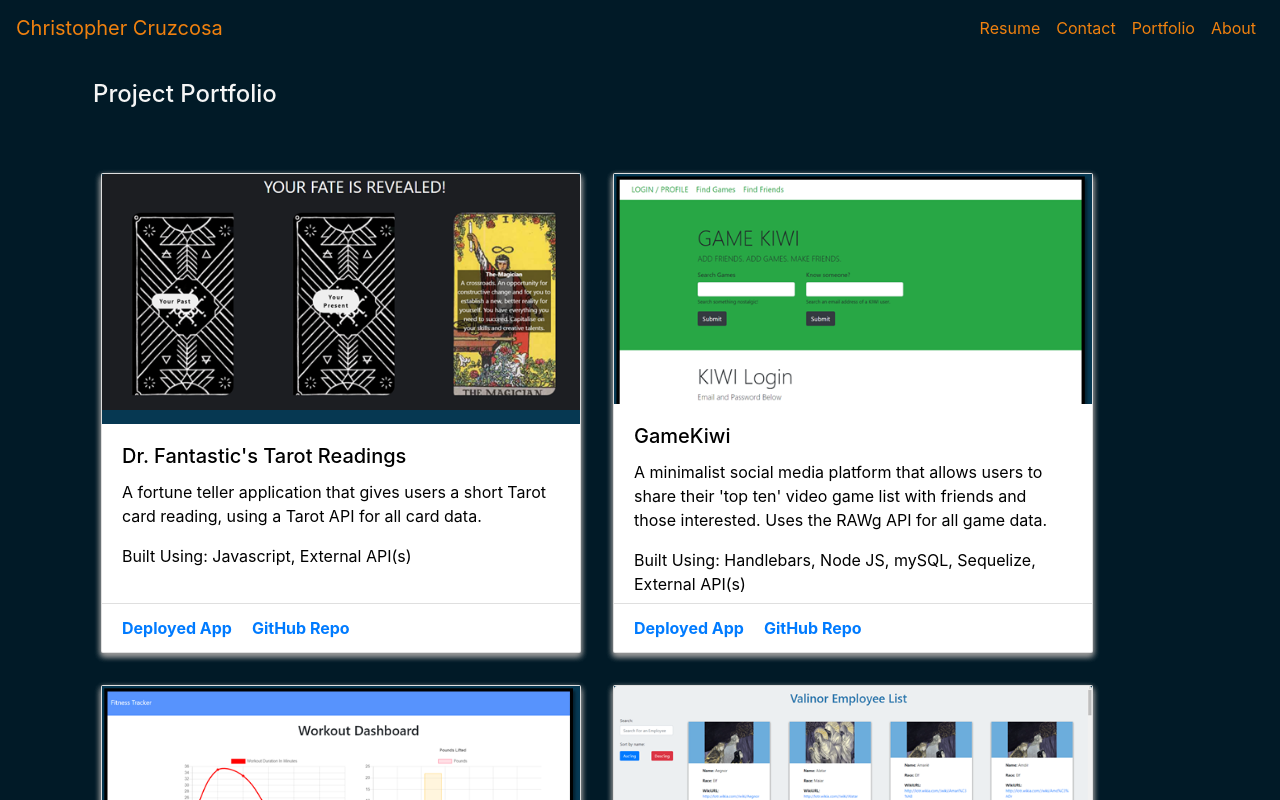
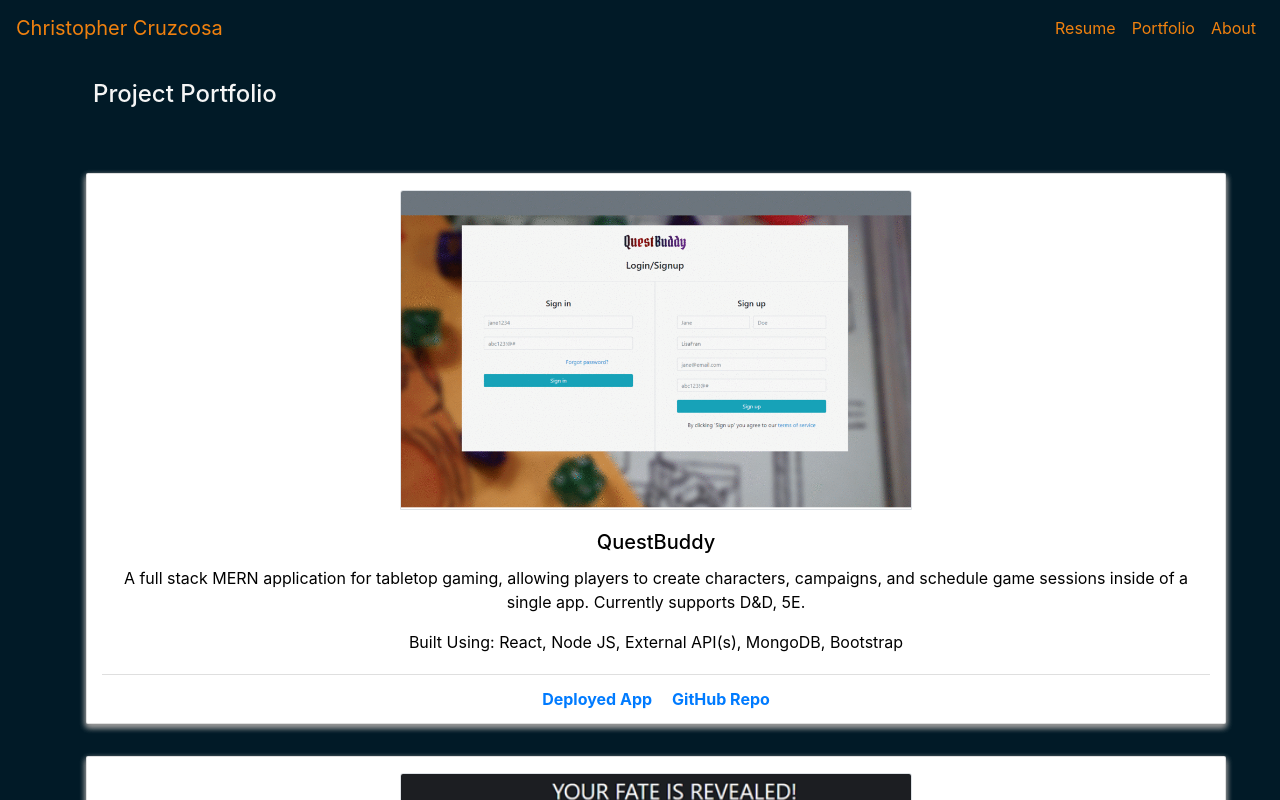
Before and after one commit to christopher-cruzcosa/cruzcosa-react-portfolio, a React (Create React App) app: page /#/portfolio in a window 1280 px wide. Shown: the top 800 px of the page. Built offline with nearby package versions, Linux system fonts and the light colour scheme.

Commit message:
added a new project and minor styling changes

```diff
--- a/src/components/Navbar/index.js
+++ b/src/components/Navbar/index.js
@@ -21,9 +21,9 @@ function Navbar() {
                         <li className="nav-item">
                         <NavLink  className="nav-link" to="/portfolio" style={{ color: "#F0810F" }}>Portfolio</NavLink>
                         </li>
-                        <li className="nav-item">
+                        {/* <li className="nav-item">
                         <NavLink  className="nav-link" to="/contact" style={{ color: "#F0810F" }}>Contact</NavLink>
-                        </li>
+                        </li> */}
                         <li className="nav-item">
                         <a  className="nav-link" to="/resume.pdf" href={process.env.PUBLIC_URL + "/resume.pdf"} style={{ color: "#F0810F" }} rel="noreferrer" target="_blank" >Resume</a>
                         </li>
--- a/src/components/Projects/index.js
+++ b/src/components/Projects/index.js
@@ -3,9 +3,9 @@ import "./style.css";
 
 function Project(props) {
     return (
-        <div className="card card-project mb-3" style={{ width: "30em", height: "30em" }}>
-            <div className="img-container">
-                <img className="card-img-top" src={process.env.PUBLIC_URL + props.image} alt={props.name} />
+        <div className="card card-project mb-3 pt-3 text-center col" >
+            <div className="img-container center-block" >
+                <img className="card-img-top img-fluid border"  src={process.env.PUBLIC_URL + props.image} alt={props.name}/>
             </div>
             <div className="card-body">
                 <h5 className="card-title">{props.name}</h5>
--- a/src/components/Projects/style.css
+++ b/src/components/Projects/style.css
@@ -1,7 +1,6 @@
 .card-project {
     background: #fff;
     border-radius: 2px;
-    height: 600px;
     margin: 1rem;
     position: relative;
     /* width: 325px; */
@@ -11,12 +10,17 @@
     color: black
   }
 
-  .img-container {
-    height: 250px;
+  /* .img-container {
     overflow: hidden;
     background: #063852;
 
-  }
+  } */
+
+  .card-img-top {
+    width: 40vw;
+    height: 40vh;
+    object-fit: cover;
+}
 
   /* .card1 > .img-container > a > img {
     width: 60%
--- a/src/data/projects.json
+++ b/src/data/projects.json
@@ -1,4 +1,13 @@
 [
+  {
+    "id": 6,
+    "name": "QuestBuddy",
+    "link": "https://campaign-planner-nat20.herokuapp.com",
+    "gitLink": "https://github.com/mnilou/quest-buddy",
+    "image": "/images/projects/questbuddy.gif",
+    "desc": "A full stack MERN application for tabletop gaming, allowing players to create characters, campaigns, and schedule game sessions inside of a single app.  Currently supports D&D, 5E.",
+    "build": "React, Node JS, External API(s), MongoDB, Bootstrap"
+  },
   {
     "id": 1,
     "name": "Dr. Fantastic's Tarot Readings",
--- a/src/pages/Portfolio/index.js
+++ b/src/pages/Portfolio/index.js
@@ -12,7 +12,8 @@ function Portfolio() {
                 </div>
             </div>
             <br />
-            <div className="cardContainer">
+            <div className="cardContainer align-self-center row">
+                <div >
                 {ProjectData.map(project => (
                     <Projects
                         id={project.id}
@@ -25,6 +26,7 @@ function Portfolio() {
                         build={project.build}
                     />
                 ))}
+                </div>
             </div>
             <div style={{ clear: "both" }}></div>
         </div>
--- a/src/pages/Portfolio/style.css
+++ b/src/pages/Portfolio/style.css
@@ -1,9 +1,7 @@
 .cardContainer {
-    padding-top: 50px;
     height: 100%;
     display: flex;
     flex-flow: row wrap;
-    padding: 20px;
     justify-content: space-around;
     align-content: flex-start;
     overflow: auto;
```
Also changed, not shown: public/images/projects/questbuddy.gif (added), 1 other file (tests, documents, lock files or other folders).
